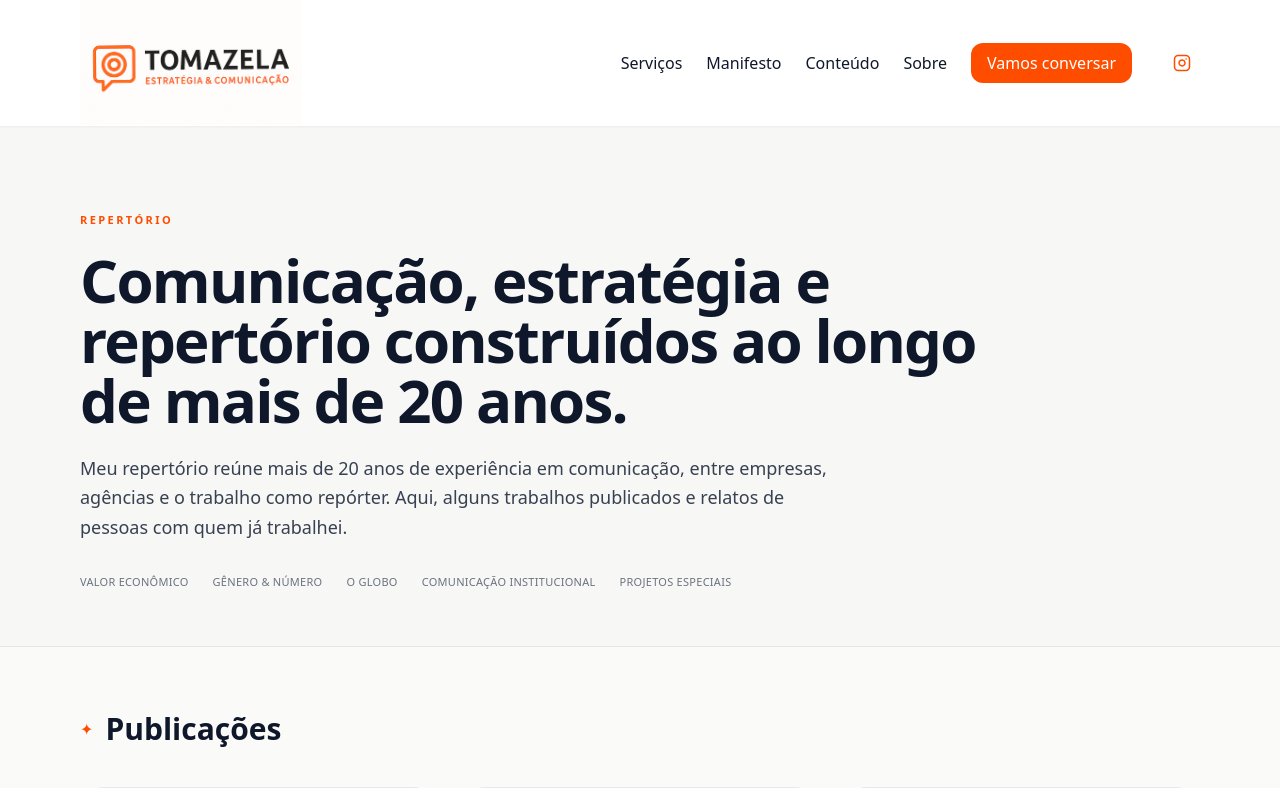
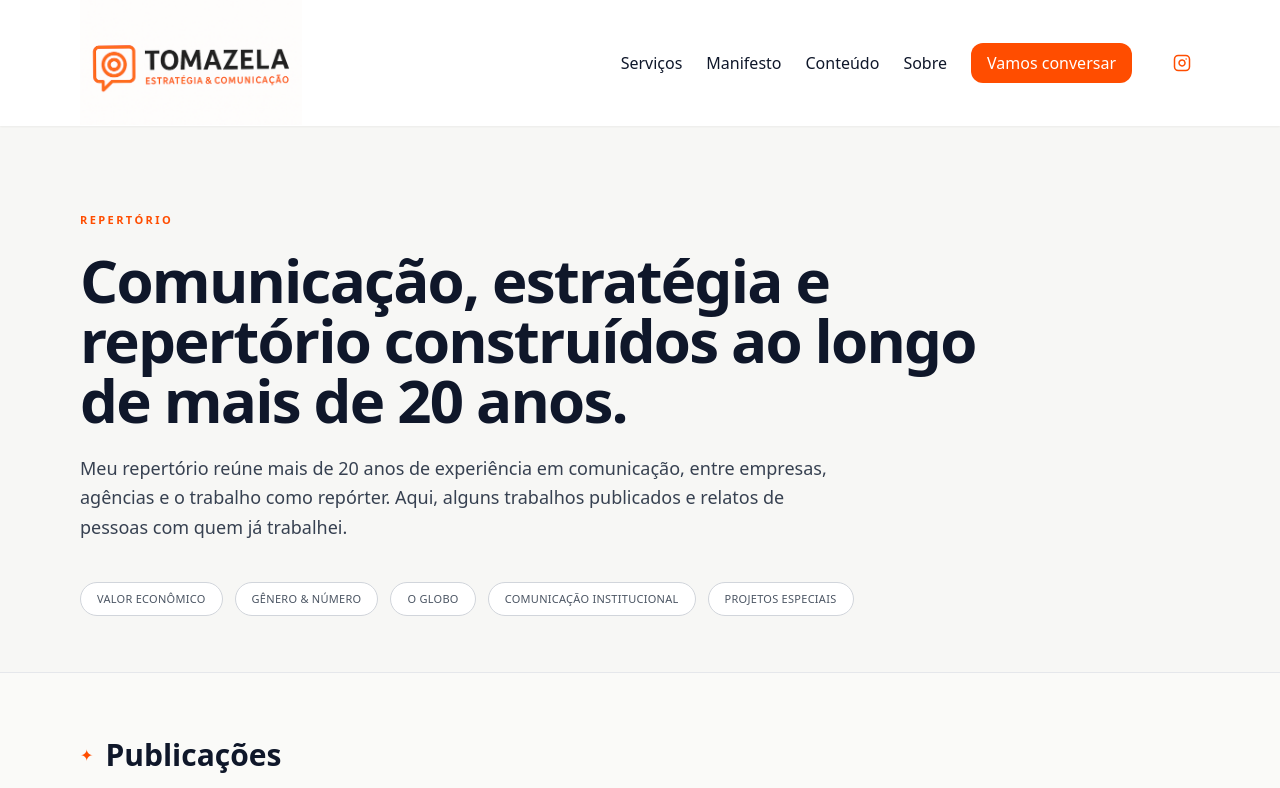
Before and after one commit to andretomazela-dev/integrado, a Next.js app: page /repertorio1 in a window 1280 px wide. Shown: the top 788 px of the page. Built offline with nearby package versions, Linux system fonts and the light colour scheme.

Commit message:
Update page.jsx

```diff
--- a/app/repertorio1/page.jsx
+++ b/app/repertorio1/page.jsx
@@ -6,6 +6,7 @@ import Footer from "@/components/Footer";
 
 const trabalhos = [
   {
+    id: "genero",
     categoria: "Gênero & Número",
     ano: "2025",
     titulo: "Idosos LGBTQIA+ são empurrados de volta para o armário",
@@ -14,6 +15,7 @@ const trabalhos = [
     link: "https://www.generonumero.media/reportagens/idosos-lgbtqia-empurrados-armario/",
   },
   {
+    id: "valor",
     categoria: "Valor Econômico",
     ano: "2025",
     titulo: "Clima encarece prêmios e muda lógica do resseguro",
@@ -22,6 +24,7 @@ const trabalhos = [
     link: "/repertorio/seguros-clima-resseguro.jpg",
   },
   {
+    id: "projetos",
     categoria: "Infraestrutura & Logística",
     ano: "2025",
     titulo: "Adaptação urgente",
@@ -91,12 +94,36 @@ export default function RepertorioPage() {
           trabalhos publicados e relatos de pessoas com quem já trabalhei.
         </p>
 
-        <div className="mt-8 flex flex-wrap gap-x-6 gap-y-3 text-[11px] uppercase tracking-wide text-gray-500">
-          <span>Valor Econômico</span>
-          <span>Gênero & Número</span>
-          <span>O Globo</span>
-          <span>Comunicação institucional</span>
-          <span>Projetos especiais</span>
+        {/* FILTROS */}
+        <div className="mt-10 flex flex-wrap gap-3">
+          {[
+            { label: "Valor Econômico", id: "valor" },
+            { label: "Gênero & Número", id: "genero" },
+            { label: "O Globo", id: "oglobo" },
+            { label: "Comunicação institucional", id: "institucional" },
+            { label: "Projetos especiais", id: "projetos" },
+          ].map((item) => (
+            <a
+              key={item.id}
+              href={`#${item.id}`}
+              className="
+                inline-flex items-center
+                rounded-full
+                border border-gray-300
+                bg-white
+                px-4 py-2
+                text-[11px]
+                uppercase
+                tracking-wide
+                text-gray-600
+                hover:border-[#FF4D00]
+                hover:text-[#FF4D00]
+                transition
+              "
+            >
+              {item.label}
+            </a>
+          ))}
         </div>
       </section>
 
@@ -115,7 +142,8 @@ export default function RepertorioPage() {
             {trabalhos.map((item, index) => (
               <article
                 key={index}
-                className="bg-white border border-gray-200 rounded-3xl p-7 shadow-sm hover:shadow-md transition"
+                id={item.id}
+                className="scroll-mt-32 bg-white border border-gray-200 rounded-3xl p-7 shadow-sm hover:shadow-md transition"
               >
                 <span className="text-[10px] uppercase tracking-wide text-gray-500 font-medium">
                   {item.categoria} • {item.ano}
@@ -143,7 +171,10 @@ export default function RepertorioPage() {
       </section>
 
       {/* EXPERIÊNCIA */}
-      <section className="py-14 md:py-16 bg-[#F2F3F5] border-t border-gray-200">
+      <section
+        id="institucional"
+        className="py-14 md:py-16 bg-[#F2F3F5] border-t border-gray-200 scroll-mt-32"
+      >
         <div className="container">
           <div className="flex items-center gap-3 mb-10">
             <span className="text-[#FF4D00]">✦</span>
@@ -212,10 +243,10 @@ export default function RepertorioPage() {
       <section className="py-14 md:py-16">
         <div className="container">
           <div className="bg-[#F2F3F5] border border-gray-200 rounded-[32px] p-8 md:p-10">
-
             <div className="max-w-2xl">
               <h2 className="text-2xl md:text-4xl font-extrabold leading-tight tracking-[-0.03em] text-[#0F172A]">
-          Precisa organizar a comunicação do seu negócio, projeto ou marca pessoal?
+                Precisa organizar a comunicação do seu negócio, projeto ou marca
+                pessoal?
               </h2>
 
               <p className="mt-5 text-base md:text-lg text-gray-700 leading-relaxed">
@@ -230,7 +261,6 @@ export default function RepertorioPage() {
                 Vamos conversar
               </Link>
             </div>
-
           </div>
         </div>
       </section>
```
Lines whose indentation alone changed are shown as unchanged.
